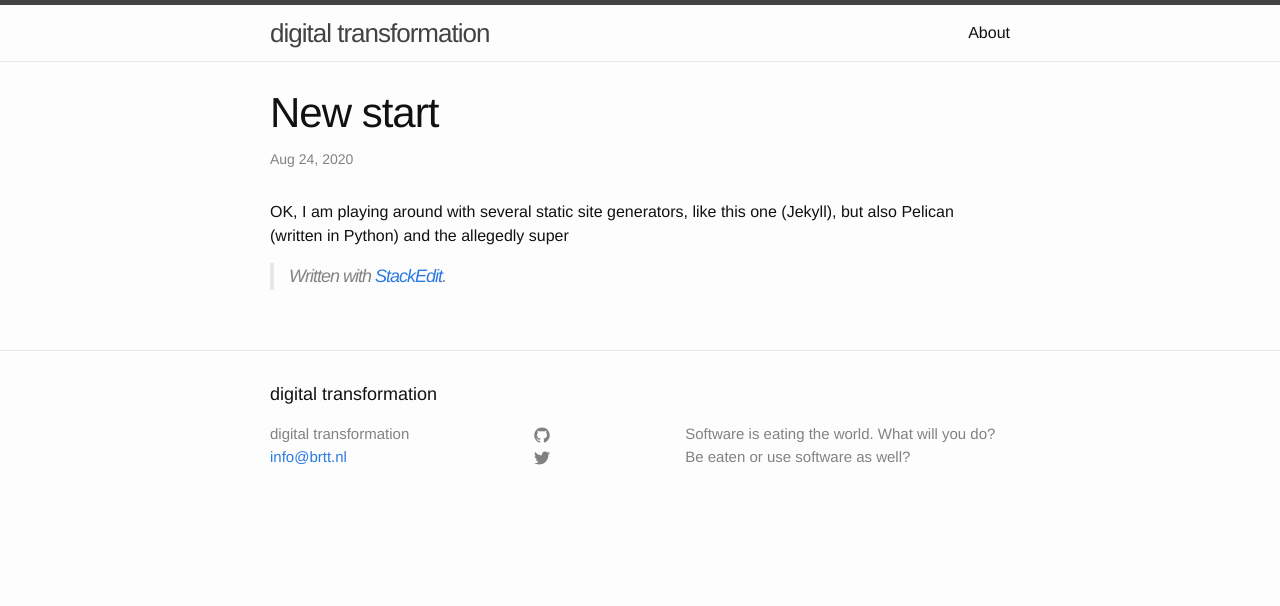
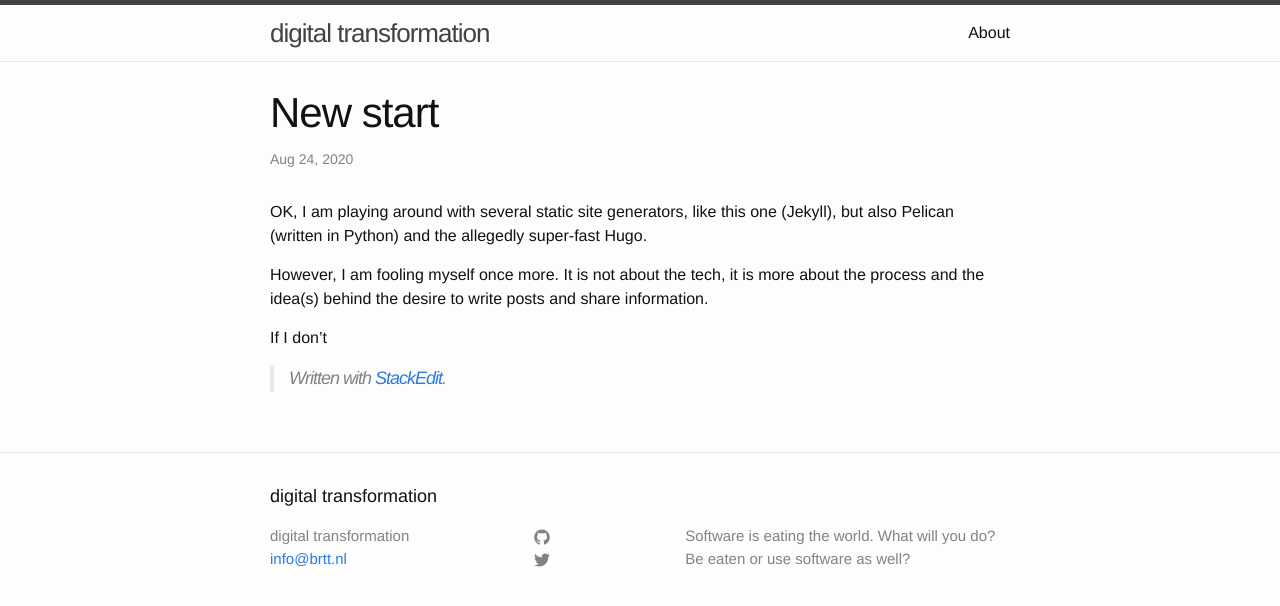
Before and after one commit to wijnandb/wijnandb.github.io, a Jekyll site: the page built from _posts/2020-8-24-new-start.md, in a window 1280 px wide. Shown: the top 606 px of the page. Built offline with Jekyll 4.4.1, drawn with Linux system fonts in a browser that asks for light colours.

Commit message:
_posts/2020-8-24-new-start.md updated from https://stackedit.io/

```diff
--- a/_posts/2020-8-24-new-start.md
+++ b/_posts/2020-8-24-new-start.md
@@ -5,9 +5,13 @@ date:   2020-8-24 10:58:23
 categories:
 
 ---
-OK, I am playing around with several static site generators, like this one (Jekyll), but also Pelican (written in Python) and the allegedly super
+OK, I am playing around with several static site generators, like this one (Jekyll), but also Pelican (written in Python) and the allegedly super-fast Hugo.
+
+However, I am fooling myself once more. It is not about the tech, it is more about the process and the idea(s) behind the desire to write posts and share information.
+
+If I don't
 
 > Written with [StackEdit](https://stackedit.io/).
 <!--stackedit_data:
-eyJoaXN0b3J5IjpbMTYzNjMxMjM4XX0=
+eyJoaXN0b3J5IjpbNzcyMDY2NjldfQ==
 -->
```
